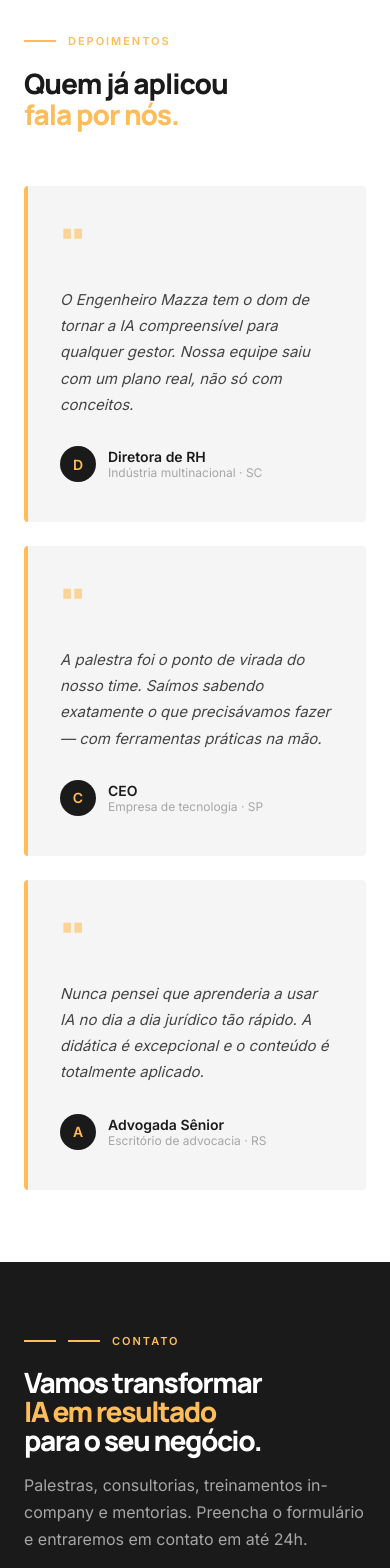
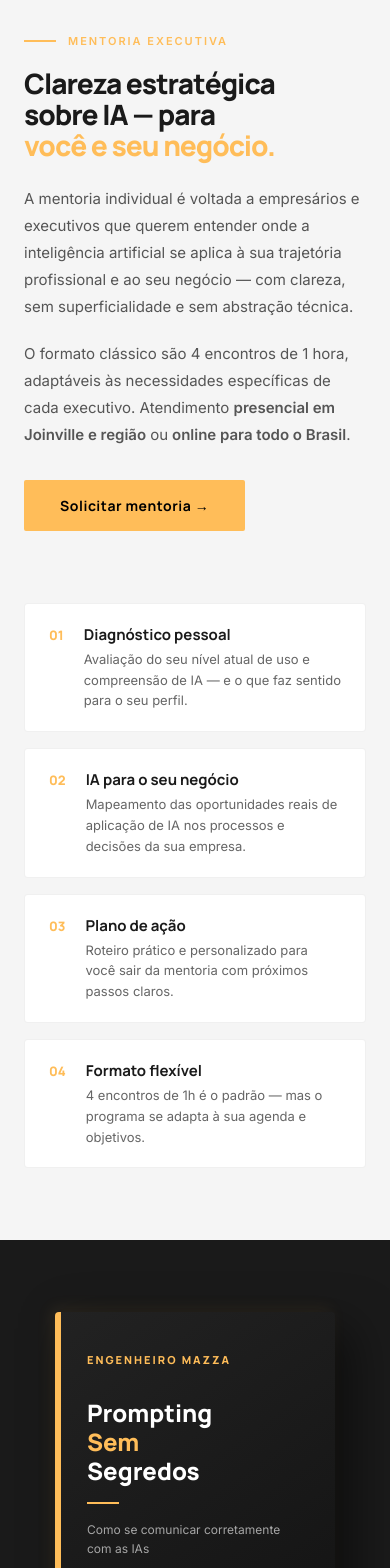
Before and after one commit to engenheiromazza/site-engenheiro-mazza, a React (Vite) app: page / in a window 390 px wide. Shown: the part 5320-6888 px from the top of the page. Built offline with nearby package versions, Linux system fonts and the light colour scheme.

Commit message:
Update App.jsx

```diff
--- a/src/App.jsx
+++ b/src/App.jsx
@@ -267,6 +267,8 @@ function Nav() {
     { label: "Sobre", href: "#sobre" },
     { label: "Serviços", href: "#servicos" },
     { label: "Cursos", href: "#cursos" },
+    { label: "Mentoria", href: "#mentoria" },
+    { label: "Livro", href: "#livro" },
     { label: "Depoimentos", href: "#depoimentos" },
     { label: "Contato", href: "#contato", cta: true },
   ];
@@ -755,7 +757,222 @@ function Cursos() {
   );
 }
 
-/* ─── DEPOIMENTOS ─── */
+/* ─── MENTORIA ─── */
+function Mentoria() {
+  const ref = useReveal();
+  return (
+    <section id="mentoria" style={{ background: C.grayLight }}>
+      <div ref={ref} className="reveal" style={{ maxWidth: "1060px", margin: "0 auto" }}>
+        <div className="section-label">Mentoria Executiva</div>
+        <div style={{ display: "grid", gridTemplateColumns: "1fr 1fr", gap: "72px", alignItems: "center" }}>
+          <div>
+            <h2 style={{ fontSize: "clamp(28px,3vw,44px)", letterSpacing: "-1px", lineHeight: 1.1, marginBottom: "24px" }}>
+              Clareza estratégica<br />sobre IA — para<br /><span style={{ color: C.peach }}>você e seu negócio.</span>
+            </h2>
+            <p style={{ fontSize: "15px", lineHeight: 1.8, color: "#555", marginBottom: "20px" }}>
+              A mentoria individual é voltada a empresários e executivos que querem entender
+              onde a inteligência artificial se aplica à sua trajetória profissional e ao seu negócio —
+              com clareza, sem superficialidade e sem abstração técnica.
+            </p>
+            <p style={{ fontSize: "15px", lineHeight: 1.8, color: "#555", marginBottom: "32px" }}>
+              O formato clássico são 4 encontros de 1 hora, adaptáveis às necessidades específicas
+              de cada executivo. Atendimento <strong>presencial em Joinville e região</strong> ou
+              <strong> online para todo o Brasil</strong>.
+            </p>
+            <a href="#contato" className="btn-primary">Solicitar mentoria →</a>
+          </div>
+
+          <div style={{ display: "flex", flexDirection: "column", gap: "16px" }}>
+            {[
+              {
+                num: "01",
+                title: "Diagnóstico pessoal",
+                desc: "Avaliação do seu nível atual de uso e compreensão de IA — e o que faz sentido para o seu perfil.",
+              },
+              {
+                num: "02",
+                title: "IA para o seu negócio",
+                desc: "Mapeamento das oportunidades reais de aplicação de IA nos processos e decisões da sua empresa.",
+              },
+              {
+                num: "03",
+                title: "Plano de ação",
+                desc: "Roteiro prático e personalizado para você sair da mentoria com próximos passos claros.",
+              },
+              {
+                num: "04",
+                title: "Formato flexível",
+                desc: "4 encontros de 1h é o padrão — mas o programa se adapta à sua agenda e objetivos.",
+              },
+            ].map((item) => (
+              <div key={item.num} style={{
+                background: C.white,
+                borderRadius: "4px",
+                padding: "20px 24px",
+                display: "flex",
+                gap: "20px",
+                alignItems: "flex-start",
+                border: "1px solid rgba(0,0,0,0.06)",
+                transition: "box-shadow 0.2s",
+              }}
+                onMouseEnter={(e) => e.currentTarget.style.boxShadow = "0 8px 24px rgba(0,0,0,0.08)"}
+                onMouseLeave={(e) => e.currentTarget.style.boxShadow = "none"}
+              >
+                <div style={{
+                  fontFamily: "'Manrope', sans-serif",
+                  fontWeight: 900,
+                  fontSize: "13px",
+                  color: C.peach,
+                  flexShrink: 0,
+                  marginTop: "2px",
+                }}>{item.num}</div>
+                <div>
+                  <div style={{ fontFamily: "'Manrope', sans-serif", fontWeight: 700, fontSize: "15px", marginBottom: "4px" }}>{item.title}</div>
+                  <div style={{ fontSize: "13px", lineHeight: 1.6, color: "#666" }}>{item.desc}</div>
+                </div>
+              </div>
+            ))}
+          </div>
+        </div>
+      </div>
+      <style>{`@media(max-width:900px){#mentoria .reveal>div{grid-template-columns:1fr!important}}`}</style>
+    </section>
+  );
+}
+
+/* ─── LIVRO ─── */
+function Livro() {
+  const ref = useReveal();
+  return (
+    <section id="livro" style={{ background: C.graphite }}>
+      <div ref={ref} className="reveal" style={{
+        maxWidth: "1060px",
+        margin: "0 auto",
+        display: "grid",
+        gridTemplateColumns: "1fr 1fr",
+        gap: "72px",
+        alignItems: "center",
+      }}>
+        {/* Visual do livro */}
+        <div style={{ display: "flex", justifyContent: "center" }}>
+          <div style={{
+            width: "280px",
+            aspectRatio: "2/3",
+            background: `linear-gradient(145deg, #222 0%, #111 100%)`,
+            borderRadius: "4px",
+            padding: "40px 32px",
+            position: "relative",
+            overflow: "hidden",
+            boxShadow: "16px 16px 48px rgba(0,0,0,0.5), -4px -4px 16px rgba(255,189,89,0.08)",
+          }}>
+            {/* Spine accent */}
+            <div style={{
+              position: "absolute",
+              left: 0, top: 0, bottom: 0,
+              width: "6px",
+              background: C.peach,
+            }} />
+            <div style={{
+              position: "absolute",
+              bottom: "-40px", right: "-40px",
+              width: "200px", height: "200px",
+              background: C.peach,
+              borderRadius: "50%",
+              opacity: 0.07,
+            }} />
+            <div style={{
+              fontFamily: "'Manrope', sans-serif",
+              fontWeight: 900,
+              fontSize: "11px",
+              letterSpacing: "0.18em",
+              textTransform: "uppercase",
+              color: C.peach,
+              marginBottom: "32px",
+            }}>Engenheiro Mazza</div>
+            <div style={{
+              fontFamily: "'Manrope', sans-serif",
+              fontWeight: 900,
+              fontSize: "24px",
+              color: C.white,
+              lineHeight: 1.2,
+              marginBottom: "16px",
+            }}>
+              Prompting<br /><span style={{ color: C.peach }}>Sem</span><br />Segredos
+            </div>
+            <div style={{
+              width: "32px", height: "2px",
+              background: C.peach,
+              marginBottom: "16px",
+            }} />
+            <div style={{ fontSize: "12px", color: C.grayMid, lineHeight: 1.6 }}>
+              Como se comunicar corretamente com as IAs
+            </div>
+            <div style={{
+              position: "absolute",
+              bottom: "28px", right: "28px",
+              fontSize: "11px",
+              color: "rgba(255,189,89,0.5)",
+              fontWeight: 700,
+              letterSpacing: "0.1em",
+            }}>NOV 2025</div>
+          </div>
+        </div>
+
+        {/* Texto */}
+        <div>
+          <div className="section-label" style={{ color: C.peach }}>
+            <span style={{ background: C.peach, width: "28px", height: "2px", display: "block" }} />
+            Livro
+          </div>
+          <h2 style={{
+            fontSize: "clamp(28px,3vw,44px)",
+            letterSpacing: "-1px",
+            color: C.white,
+            lineHeight: 1.1,
+            marginBottom: "20px",
+          }}>
+            Prompting<br /><span style={{ color: C.peach }}>Sem Segredos</span>
+          </h2>
+          <p style={{ fontSize: "15px", lineHeight: 1.8, color: C.grayMid, marginBottom: "16px" }}>
+            Lançado em novembro de 2025, o livro foi escrito para profissionais que querem
+            aprender a se comunicar corretamente com as inteligências artificiais —
+            sem precisar saber programar.
+          </p>
+          <p style={{ fontSize: "15px", lineHeight: 1.8, color: C.grayMid, marginBottom: "36px" }}>
+            Uma leitura prática, direta e aplicável ao dia a dia corporativo. Do iniciante
+            ao profissional que quer extrair mais resultado das ferramentas de IA generativa.
+          </p>
+
+          <div style={{ display: "flex", gap: "12px", flexWrap: "wrap", marginBottom: "36px" }}>
+            {["Profissionais de escritório", "Gestores", "Equipes corporativas", "Iniciantes em IA"].map((tag) => (
+              <span key={tag} style={{
+                fontSize: "11px",
+                fontWeight: 600,
+                letterSpacing: "0.08em",
+                padding: "5px 12px",
+                border: `1px solid rgba(255,189,89,0.3)`,
+                color: C.peach,
+                borderRadius: "2px",
+              }}>{tag}</span>
+            ))}
+          </div>
+
+          <a
+            href="https://loja.gpcon.com.br/livro-prompting-sem-segredos"
+            target="_blank"
+            rel="noopener noreferrer"
+            className="btn-primary"
+          >
+            Adquirir o livro →
+          </a>
+        </div>
+      </div>
+      <style>{`@media(max-width:900px){#livro .reveal{grid-template-columns:1fr!important}#livro .reveal>div:first-child{display:none}}`}</style>
+    </section>
+  );
+}
+
+
 const depoimentos = [
   {
     quote: "O Engenheiro Mazza tem o dom de tornar a IA compreensível para qualquer gestor. Nossa equipe saiu com um plano real, não só com conceitos.",
@@ -1010,6 +1227,8 @@ export default function App() {
         <Sobre />
         <Servicos />
         <Cursos />
+        <Mentoria />
+        <Livro />
         <Depoimentos />
         <Contato />
       </main>
```
